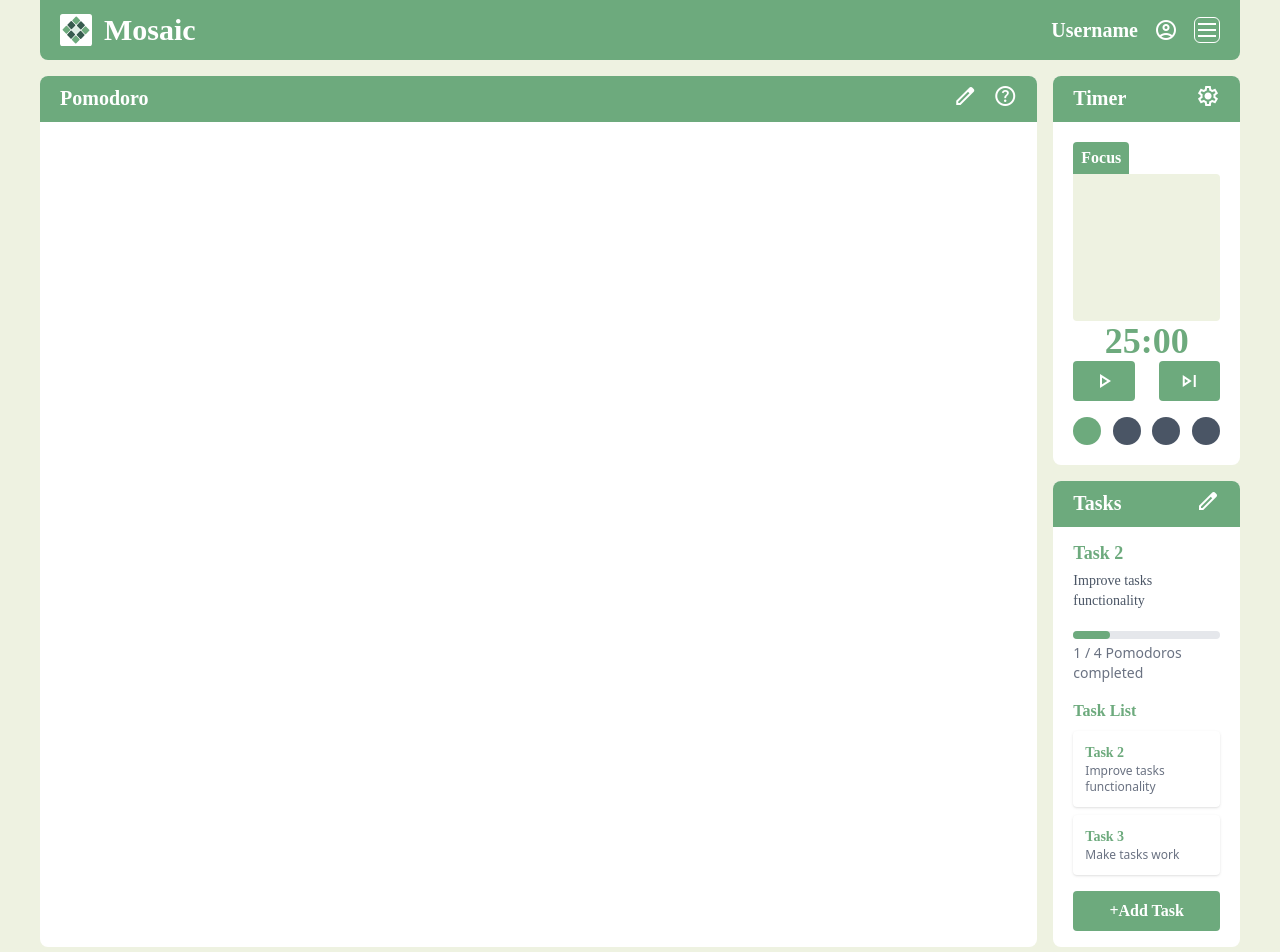
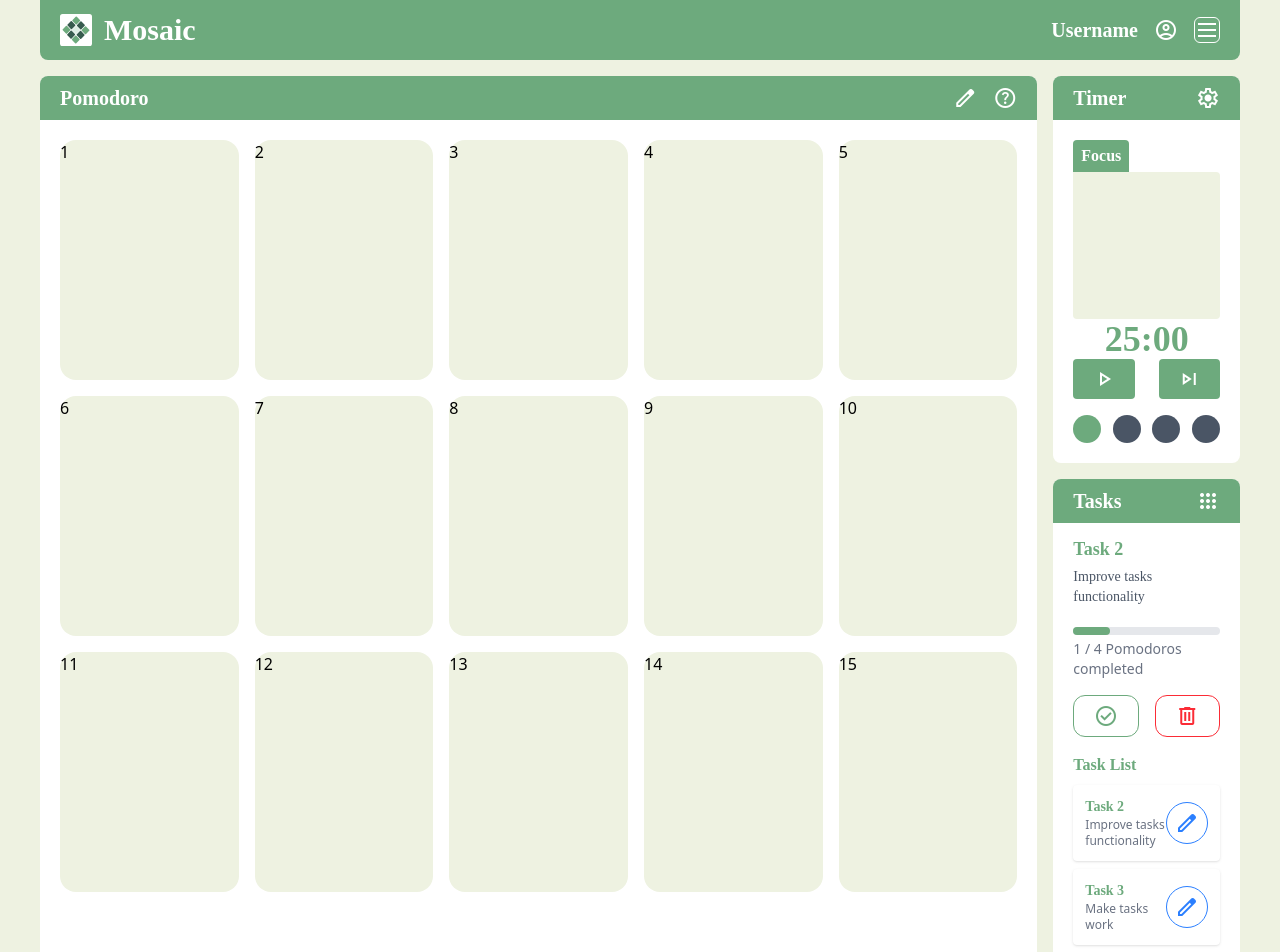
Before and after one commit to Gabriel-S-Paiva/mosaic, a Vue app: page / in a window 1280 px wide. Shown: the top 952 px of the page. Built offline with nearby package versions, Linux system fonts and the light colour scheme.

Commit message:
Refactor Modal, Sandbox, Tasks, and Timer components for improved button styling and task management; add complete, delete, and edit task functionalities in Tasks.vue.

```diff
--- a/src/components/Modal.vue
+++ b/src/components/Modal.vue
@@ -10,14 +10,14 @@ const emit = defineEmits(["close"])
 
 <template>
     <teleport to="body">
-        <div class="bg-neutral-900/60 absolute flex justify-center items-center top-0 left-0 w-full h-full">
+        <div class="bg-neutral-900/60 fixed flex justify-center items-center top-0 left-0 w-full h-full">
             <div class="w-80">
                 <div class="px-5 py-2 bg-primary rounded-t-lg flex justify-between">
                     <h2 class=" text-white text-xl font-bold font-['Switzer']">
                         {{props.title}}
                     </h2>
                     <div class="flex gap-4">
-                        <button @click="emit('close')">
+                        <button @click="emit('close')" class="flex items-center justify-center">
                             <span class="material-symbols-outlined text-white">close</span>
                         </button>
                     </div>
--- a/src/components/Sandbox.vue
+++ b/src/components/Sandbox.vue
@@ -20,16 +20,16 @@ const openHelp = () => {
                 Pomodoro
             </h2>
             <div class="flex gap-4">
-                <button @click="startEdit">
+                <button @click="startEdit" class="flex items-center justify-center">
                     <span class="material-symbols-outlined text-white">edit</span>
                 </button>
-                <button @click="openHelp">
+                <button @click="openHelp" class="flex items-center justify-center">
                     <span class="material-symbols-outlined text-white">help</span>
                 </button>
             </div>
         </div>
-        <section class="p-5 grid">
-            <!-- Modules to insert -->
+        <section class="p-5 grid grid-cols-5 grid-rows-3 gap-4">
+            <div v-for="n in 15" class="w-full h-60 bg-offwhite rounded-2xl">{{ n }}</div>
         </section>
     </main>
     <Modal v-if="isHelpOpen" :title="'Help'" @close="isHelpOpen = false">
--- a/src/components/Tasks.vue
+++ b/src/components/Tasks.vue
@@ -109,7 +109,26 @@ const cancelTask = () => {
   }
   addTaskModal.value = false
 }
-
+const completeTask = (task: Task) => {
+  const index = tasks.value.findIndex(t => t.id == task.id)
+  if(index!==-1){
+    tasks.value[index].finished = true;
+  }
+  getNextTask();
+}
+const deleteTask = (task: Task) => {
+  const index = tasks.value.findIndex(t => t.id == task.id)
+  if(index!==-1){
+    tasks.value.splice(index,1)
+  }
+  getNextTask();
+}
+const editTask = (task:Task, newTask:Task) => {
+  const index = tasks.value.findIndex(t => t.id == task.id)
+  if(index!==-1){
+    tasks.value.splice(index,1, newTask)
+  }
+}
 // Run only at the start
 onMounted(() => {
   getNextTask();
@@ -121,8 +140,8 @@ onMounted(() => {
         Tasks
     </h2>
     <div class="flex gap-4">
-        <button @click="openSettings">
-            <span class="material-symbols-outlined text-white">edit</span>
+        <button @click="openSettings" clasS="flex items-center justify-center">
+            <span class="material-symbols-outlined text-white">apps</span>
         </button>
     </div>
   </div>
@@ -146,6 +165,22 @@ onMounted(() => {
       {{ currentTask.time }} / {{ currentTask.estimatedTime }} Pomodoros completed
     </p>
   </div>
+  <div class="flex justify-end gap-4 mt-4">
+    <button
+      class="p-2 w-full border rounded-xl border-primary flex items-center justify-center"
+      @click="completeTask(currentTask)"
+      aria-label="Complete Task"
+    >
+      <span class="material-symbols-outlined text-primary hover:text-green-600 text-lg">check_circle</span>
+    </button>
+    <button
+      class="p-2 w-full border rounded-xl border-red-500 flex items-center justify-center"
+      @click="deleteTask(currentTask)"
+      aria-label="Delete Task"
+    >
+      <span class="material-symbols-outlined text-red-500 hover:text-red-600 text-lg">delete</span>
+    </button>
+  </div>
 </div>
 
     <!-- No Tasks Message -->
@@ -158,17 +193,31 @@ onMounted(() => {
       <h4 class="text-base font-bold font-['Switzer'] text-primary mb-2">Task List</h4>
       <ul class="space-y-2">
         <li
-          v-for="(task, index) in tasks.filter(task => !task.finished)"
+          v-for="(task, index) in tasks.filter(t => !t.finished)"
           :key="index"
-          @click="selectTask(task)"
-          class="p-3 bg-white rounded shadow hover:bg-gray-100 cursor-pointer"
+          class="p-3 bg-white rounded shadow hover:bg-gray-100 cursor-pointer flex justify-between items-center"
         >
+          <!-- Task Details -->
+          <div class="flex-1" @click="selectTask(task)">
             <h5 class="text-sm font-bold font-['Switzer'] text-primary">
               {{ task.title }}
             </h5>
             <p class="text-xs text-gray-500">
               {{ task.description }}
             </p>
+          </div>
+
+          <!-- Action Buttons -->
+          <div class="flex gap-2">
+            <!-- Edit Button -->
+            <button
+              class="p-2 border rounded-full border-blue-500 flex items-center justify-center"
+              @click="editTask(task, newTask)"
+              aria-label="Edit Task"
+            >
+              <span class="material-symbols-outlined text-blue-500 hover:text-blue-600 text-lg">edit</span>
+            </button>
+          </div>
         </li>
       </ul>
     </div>
--- a/src/components/Timer.vue
+++ b/src/components/Timer.vue
@@ -89,7 +89,7 @@
             Timer
         </h2>
         <div class="flex gap-4">
-            <button @click="openSettings">
+            <button @click="openSettings" class="flex items-center justify-center">
                 <span class="material-symbols-outlined text-white">settings</span>
             </button>
         </div>
```
Lines whose indentation alone changed are shown as unchanged.
